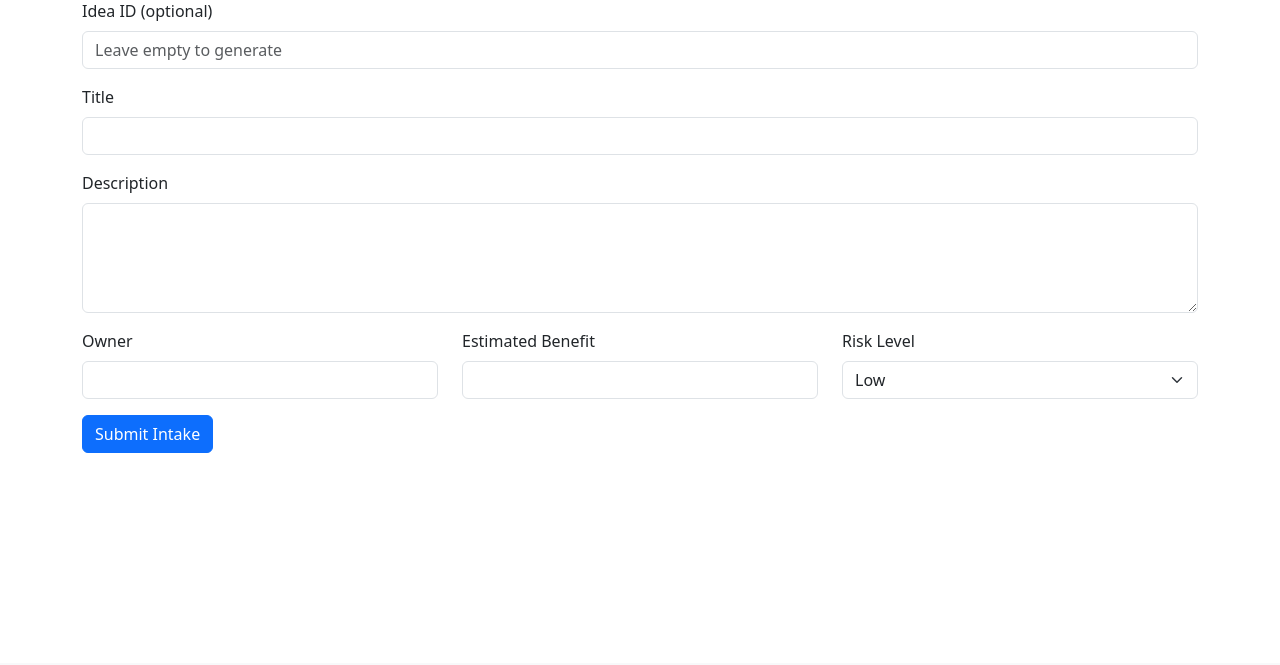
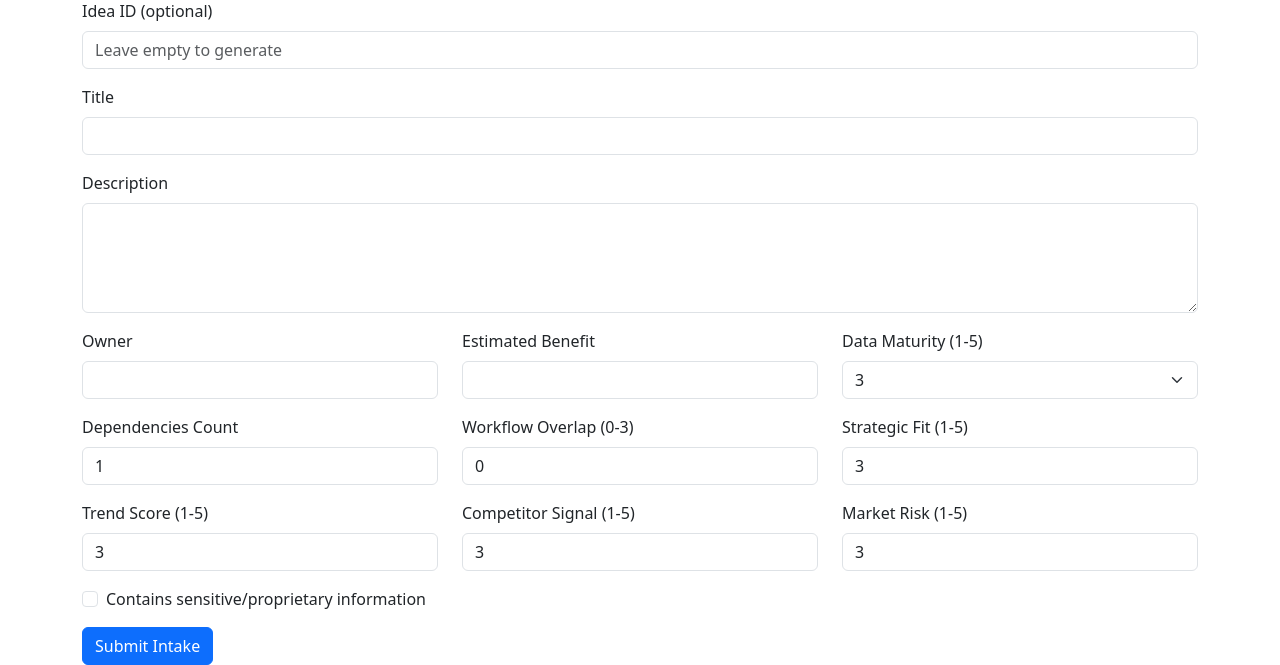
Before and after one commit to sehgalnamit/agentic-ai-funnel-audit, a Flask app: page /intake in a window 1280 px wide. Shown: the part 137-802 px from the top of the page. Before the commit the page ends 590 px from the top, so only its background shows below. Run offline with Flask 3, Linux system fonts and the light colour scheme.

Commit message:
Fix scoring semantics, remove intake risk field, and add fail-case coverage

```diff
--- a/src/agentic_ai_funnel_audit/ui/app.py
+++ b/src/agentic_ai_funnel_audit/ui/app.py
@@ -20,6 +20,15 @@ store = AuditStore()
 pipeline = AuditPipeline()
 
 
+def _to_int(value, default):
+    try:
+        if value is None or value == "":
+            return default
+        return int(value)
+    except (TypeError, ValueError):
+        return default
+
+
 @app.route("/")
 def index():
     return redirect(url_for("intake"))
@@ -29,24 +38,56 @@ def index():
 def intake():
     if request.method == "POST":
         idea_id = request.form.get("idea_id") or str(uuid.uuid4())
+        dependencies_count = _to_int(request.form.get("dependencies_count"), 1)
+        data_maturity = _to_int(request.form.get("data_maturity"), 3)
+        workflow_overlap = _to_int(request.form.get("workflow_overlap"), 0)
+        trend_score = _to_int(request.form.get("trend_score"), 3)
+        competitor_signal = _to_int(request.form.get("competitor_signal"), 3)
+        market_risk = _to_int(request.form.get("market_risk"), 3)
+        strategic_fit = _to_int(request.form.get("strategic_fit"), 3)
+
         payload = {
             "title": request.form.get("title"),
             "description": request.form.get("description"),
             "owner": request.form.get("owner"),
             "estimated_benefit": request.form.get("estimated_benefit"),
-            "risk_level": request.form.get("risk_level"),
+            "dependencies_count": dependencies_count,
+            "data_maturity": data_maturity,
+            "workflow_overlap": workflow_overlap,
+            "trend_score": trend_score,
+            "competitor_signal": competitor_signal,
+            "market_risk": market_risk,
+            "strategic_fit": strategic_fit,
         }
+
+        description = payload["description"] or ""
+        contains_sensitive_concepts = bool(
+            request.form.get("contains_sensitive_concepts")
+            or any(token in description.lower() for token in ["api key", "password", "private key", "confidential"])
+        )
+
         # Build an idea dict the pipeline understands
         idea = {
             "id": idea_id,
             "description": payload["description"] or payload["title"],
-            "dependencies": [],
-            "workflow_overlap": 0,
-            "trend_score": 3,
-            "market_risk": 2,
-            "strategic_fit": 3,
+            "dependencies": [f"dep-{i+1}" for i in range(max(0, dependencies_count))],
+            "workflow_overlap": workflow_overlap,
+            "trend_score": trend_score,
+            "market_risk": market_risk,
+            "strategic_fit": strategic_fit,
+            "contains_sensitive_concepts": contains_sensitive_concepts,
         }
-        context = {}
+        context = {
+            "data_maturity": data_maturity,
+            "competitor_signal": competitor_signal,
+            "service_telemetry": {
+                "uptime": 99.8 if data_maturity >= 3 else 98.5,
+                "slo_breach_count": 0 if workflow_overlap <= 1 else 2,
+            },
+            "incident_history": {"severity": 2 if workflow_overlap <= 1 else 4},
+            "backlog_health": {"delivery_velocity": 4 if data_maturity >= 3 else 2},
+            "architecture_metadata": {"legacy_systems": max(1, dependencies_count // 2)},
+        }
         try:
             result = pipeline.run(idea, context)
             audit_result = {
@@ -68,6 +109,9 @@ def intake():
                     "rationale": result.safety.rationale,
                 },
                 "governance": result.governance,
+                "execution_mode": "Local root agent + subagents",
+                "model_enabled": pipeline.model_evaluator.is_enabled(),
+                "model_name": pipeline.model_evaluator.model_name,
             }
         except Exception as exc:
             audit_result = {"error": str(exc)}
--- a/src/agentic_ai_funnel_audit/ui/templates/detail.html
+++ b/src/agentic_ai_funnel_audit/ui/templates/detail.html
@@ -6,7 +6,8 @@
   <dl class="row">
     <dt class="col-sm-3">Owner</dt><dd class="col-sm-9">{{ entry.payload.owner }}</dd>
     <dt class="col-sm-3">Estimated Benefit</dt><dd class="col-sm-9">{{ entry.payload.estimated_benefit }}</dd>
-    <dt class="col-sm-3">Risk Level</dt><dd class="col-sm-9">{{ entry.payload.risk_level }}</dd>
+    <dt class="col-sm-3">Data Maturity</dt><dd class="col-sm-9">{{ entry.payload.data_maturity }}/5</dd>
+    <dt class="col-sm-3">Dependencies</dt><dd class="col-sm-9">{{ entry.payload.dependencies_count }}</dd>
     <dt class="col-sm-3">Created</dt><dd class="col-sm-9">{{ entry.created_at }}</dd>
   </dl>
 
@@ -72,6 +73,9 @@
             Governance: {{ 'Safe ✅' if ar.governance.is_safe else 'Flagged ⚠️' }}
             {% if ar.governance.flags %} &mdash; Flags: {{ ar.governance.flags | join(', ') }}{% endif %}
           </p>
+          <p class="text-muted small mb-0">
+            Execution: {{ ar.execution_mode }} | Model: {{ ar.model_name if ar.model_enabled else 'Heuristic fallback (model disabled)' }}
+          </p>
         </div>
       </div>
     {% endif %}
--- a/src/agentic_ai_funnel_audit/ui/templates/intake.html
+++ b/src/agentic_ai_funnel_audit/ui/templates/intake.html
@@ -24,13 +24,52 @@
         <input name="estimated_benefit" class="form-control">
       </div>
       <div class="col-md-4 mb-3">
-        <label class="form-label">Risk Level</label>
-        <select name="risk_level" class="form-select">
-          <option>Low</option>
-          <option>Medium</option>
-          <option>High</option>
+        <label class="form-label">Data Maturity (1-5)</label>
+        <select name="data_maturity" class="form-select">
+          <option value="1">1</option>
+          <option value="2">2</option>
+          <option value="3" selected>3</option>
+          <option value="4">4</option>
+          <option value="5">5</option>
         </select>
       </div>
+    </div>
+
+    <div class="row">
+      <div class="col-md-4 mb-3">
+        <label class="form-label">Dependencies Count</label>
+        <input name="dependencies_count" type="number" class="form-control" min="0" value="1">
+      </div>
+      <div class="col-md-4 mb-3">
+        <label class="form-label">Workflow Overlap (0-3)</label>
+        <input name="workflow_overlap" type="number" class="form-control" min="0" max="3" value="0">
+      </div>
+      <div class="col-md-4 mb-3">
+        <label class="form-label">Strategic Fit (1-5)</label>
+        <input name="strategic_fit" type="number" class="form-control" min="1" max="5" value="3">
+      </div>
+    </div>
+
+    <div class="row">
+      <div class="col-md-4 mb-3">
+        <label class="form-label">Trend Score (1-5)</label>
+        <input name="trend_score" type="number" class="form-control" min="1" max="5" value="3">
+      </div>
+      <div class="col-md-4 mb-3">
+        <label class="form-label">Competitor Signal (1-5)</label>
+        <input name="competitor_signal" type="number" class="form-control" min="1" max="5" value="3">
+      </div>
+      <div class="col-md-4 mb-3">
+        <label class="form-label">Market Risk (1-5)</label>
+        <input name="market_risk" type="number" class="form-control" min="1" max="5" value="3">
+      </div>
+    </div>
+
+    <div class="form-check mb-3">
+      <input class="form-check-input" type="checkbox" value="1" name="contains_sensitive_concepts" id="containsSensitiveConcepts">
+      <label class="form-check-label" for="containsSensitiveConcepts">
+        Contains sensitive/proprietary information
+      </label>
     </div>
     <button class="btn btn-primary">Submit Intake</button>
   </form>
```
Also changed, not shown: src/agentic_ai_funnel_audit/agents.py (+9 -4 lines), src/agentic_ai_funnel_audit/pipeline.py (+5 -2 lines), tests/test_audit_pipeline.py (+27 -0 lines).
